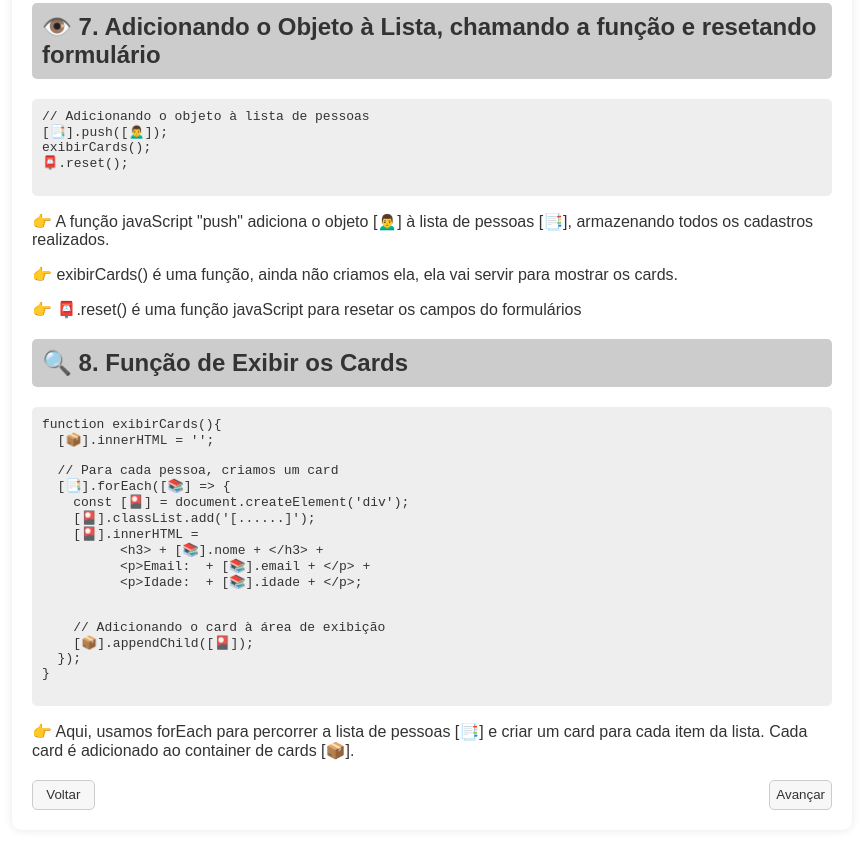
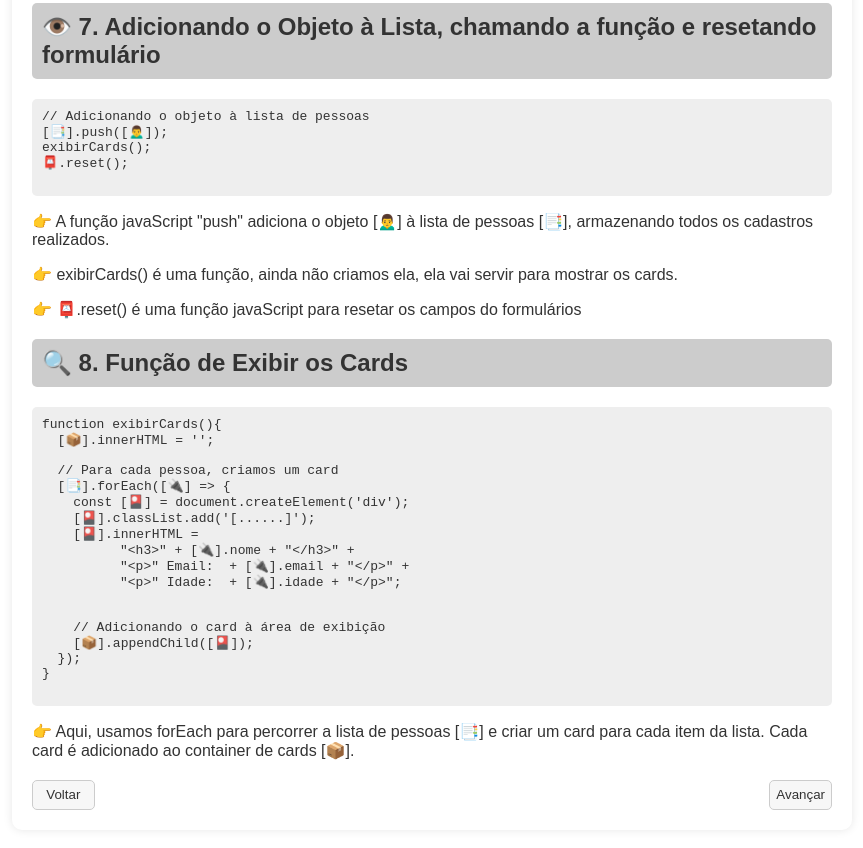
Before and after one commit to exerciciosprogramacao/web, a plain HTML site: page jogo3.html in a window 1280 px wide. Shown: the part 1838-2686 px from the top of the page, without its empty margins (208-1071 px from the left). Drawn offline with Linux system fonts and the light colour scheme.

Commit message:
Update
correção de icones

```diff
--- a/jogo3.html
+++ b/jogo3.html
@@ -115,13 +115,13 @@ function exibirCards(){
   [📦].innerHTML = '';
 
   // Para cada pessoa, criamos um card
-  [📑].forEach([📚] => {
+  [📑].forEach([🔌] => {
     const [🎴] = document.createElement('div');
     [🎴].classList.add('[......]');
     [🎴].innerHTML =
-          &lt;h3&gt; + [📚].nome + &lt;/h3&gt; +
-          &lt;p&gt;Email:  + [📚].email + &lt;/p&gt; +
-          &lt;p&gt;Idade:  + [📚].idade + &lt;/p&gt;;
+          "&lt;h3&gt;" + [🔌].nome + "&lt;/h3&gt;" +
+          "&lt;p&gt;" Email:  + [🔌].email + "&lt;/p&gt;" +
+          "&lt;p&gt;" Idade:  + [🔌].idade + "&lt;/p&gt;";
 
 
     // Adicionando o card à área de exibição
```
